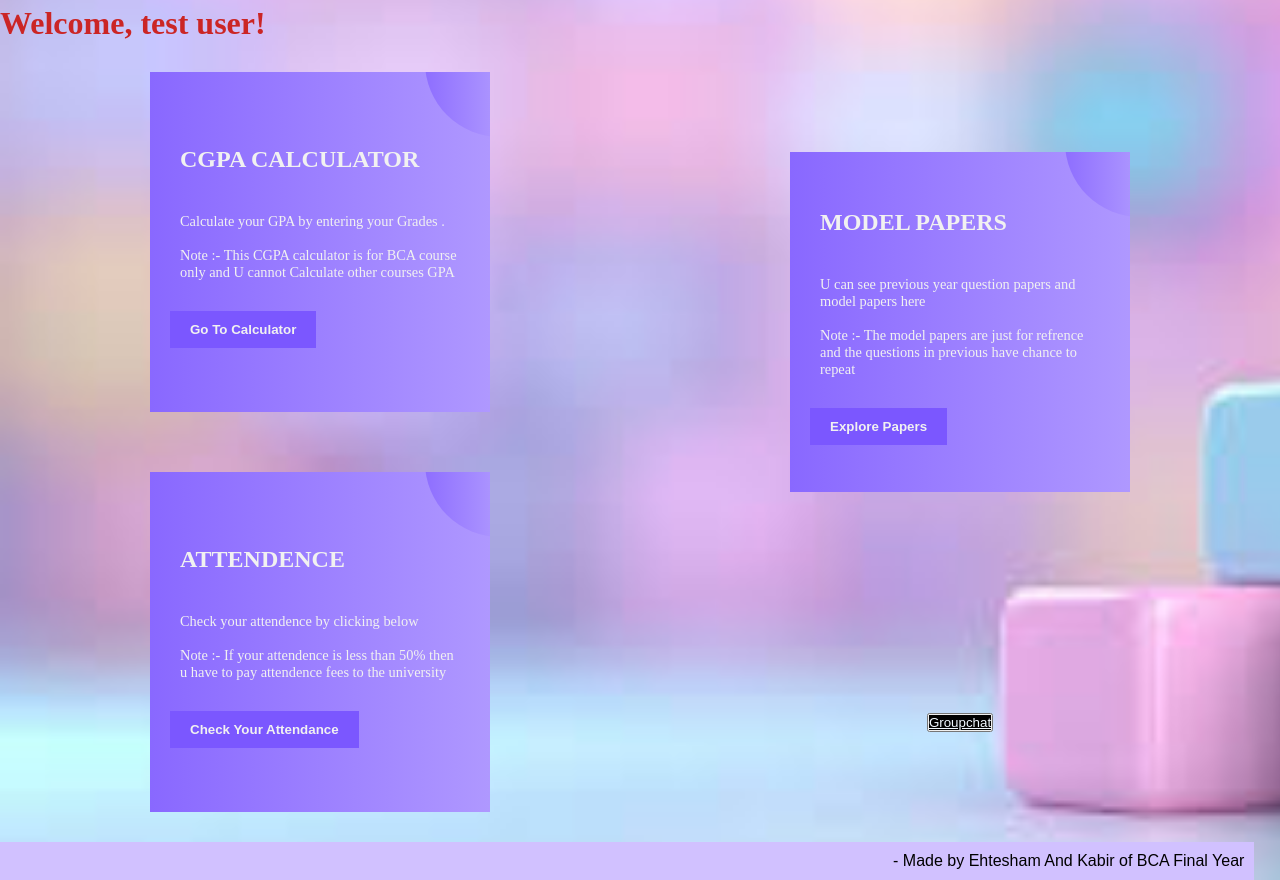
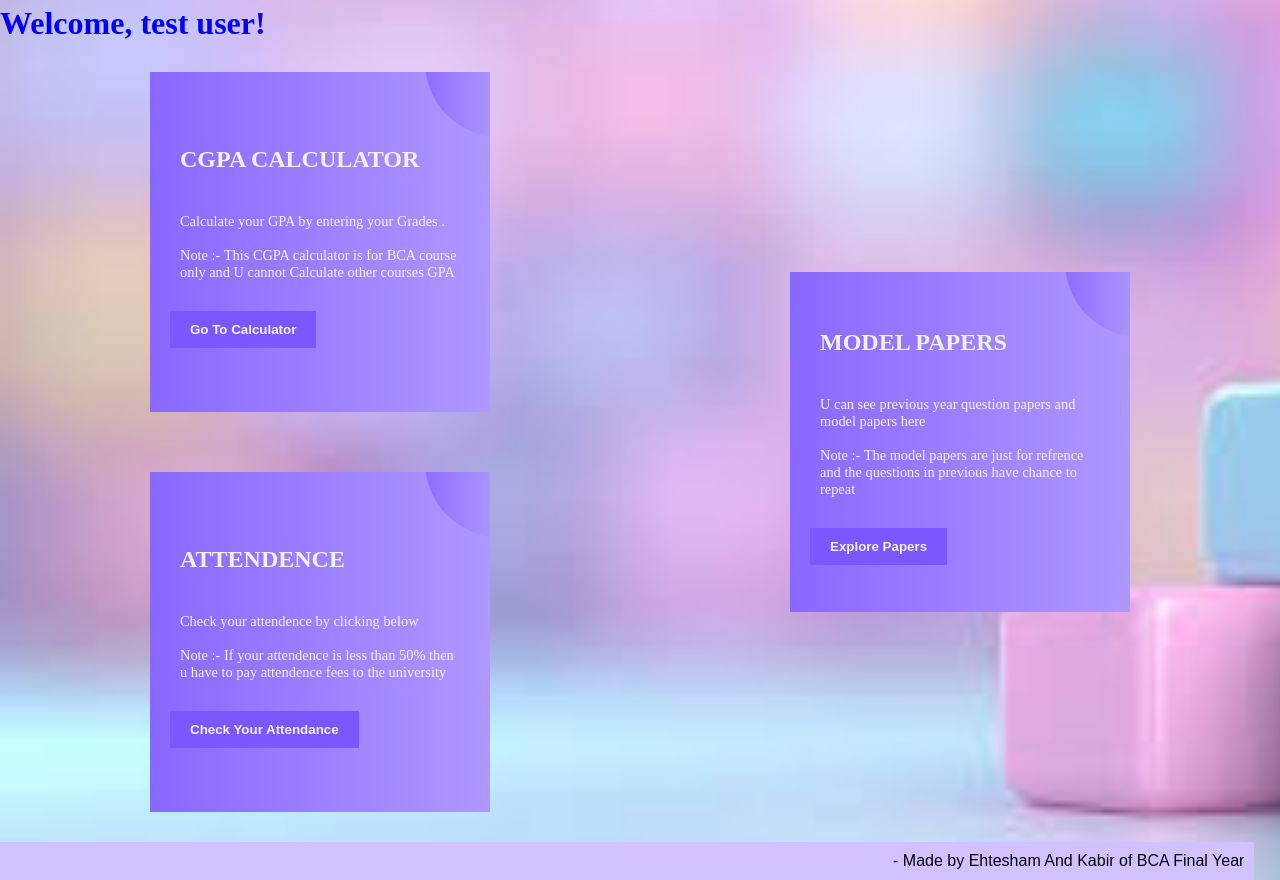
Before and after one commit to MohdKabir958/Responsive_clg_app, a Flask app: page /profile in a window 1280 px wide. Shown: the part 72-952 px from the top of the page. Run offline with Flask 3, Linux system fonts and the light colour scheme; a user stored in the database is signed in.

Commit message:
remove group chat

```diff
--- a/pragnya_responsive_app/templates/cards.html
+++ b/pragnya_responsive_app/templates/cards.html
@@ -9,9 +9,12 @@
     <link rel="stylesheet" href="{{ url_for('static',filename='cards.css') }}">
     <div>
         {% if username %}
-    <h1 style="color: rgb(203, 37, 37); padding-top:5px" id="username">Welcome, {{ username }}!</h1>
+        <h1 style="color:blue; padding-top:5px" id="username">Welcome, {{ username }}!</h1>
         {% endif %}
     </div>
+
+
+
     <div class="main">
         <div class="cookieCard">
             <p class="cookieHeading">CGPA CALCULATOR</p>
@@ -21,7 +24,7 @@
                 Note :- This CGPA calculator is for BCA course only and U cannot Calculate other courses GPA
             </p>
             <a href="{{ url_for('main.calculator') }}">
-            <button class="acceptButton" >Go To Calculator</button>
+                <button class="acceptButton">Go To Calculator</button>
             </a>
         </div>
 
@@ -48,15 +51,10 @@
                 <button class="acceptButton">Explore Papers</button>
             </a>
         </div>
-
-        <div class="chat">
-
-            <button ><a href="{{ url_for('main.chat') }}" style="color: aliceblue; background-color: black;"> Groupchat    </a> </button>
-
-        </div>
     </div>
 
 </body>
+
 </html>
 
 {% endblock %}
```
Lines whose indentation alone changed are shown as unchanged.
